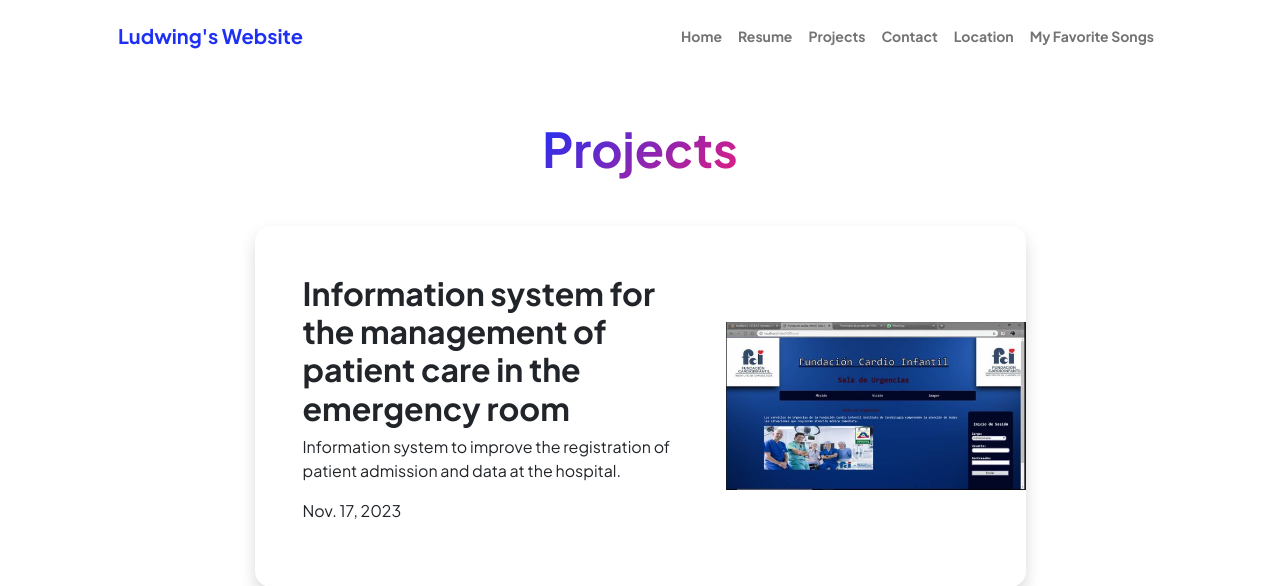
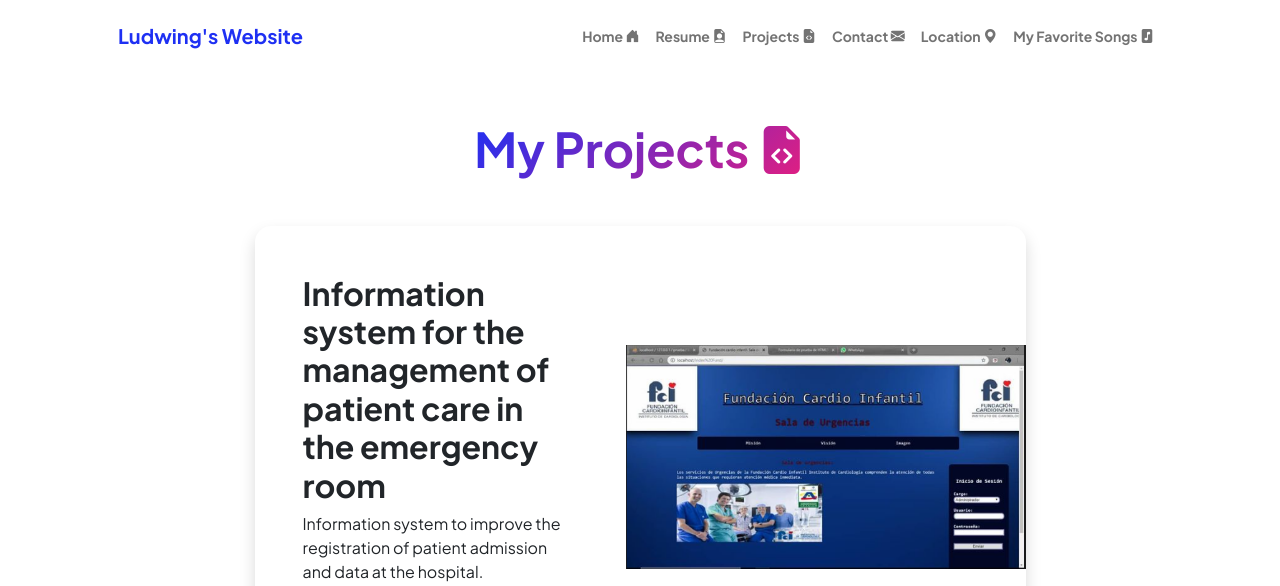
Before and after one commit to Ludwinghc/sistemas-Distribuidos, a Django app: page /proyectos/ in a window 1280 px wide. Shown: the top 586 px of the page. Run offline with Django 4.2, Linux system fonts and the light colour scheme; data comes from the database, SQL or seed files in the repository; both versions use the stored data as it was after the commit; some libraries are stand-ins or nearby versions.

Commit message:
development

```diff
--- a/Django/apps/contacts/templates/pages/contacts.html
+++ b/Django/apps/contacts/templates/pages/contacts.html
@@ -13,9 +13,8 @@
                 <!-- Contact form-->
                 <div class="bg-light rounded-4 py-5 px-4 px-md-5">
                     <div class="text-center mb-5">
-                        <div class="feature bg-primary bg-gradient-primary-to-secondary text-white rounded-3 mb-3"><i
-                                class="bi bi-envelope"></i></div>
-                        <h1 class="fw-bolder">Get in touch</h1>
+                        <div class="feature bg-primary bg-gradient-primary-to-secondary text-white rounded-3 mb-3"><i class="bi bi-envelope-fill"></i></div>
+                        <h1 class="fw-bolder">Write me</h1>
                         <p class="lead fw-normal text-muted mb-0">Let's work together!</p>
                     </div>
                     <div class="row gx-5 justify-content-center">
--- a/Django/apps/locations/templates/pages/locations.html
+++ b/Django/apps/locations/templates/pages/locations.html
@@ -7,7 +7,7 @@
 <!-- Page Content-->
 <div class="container px-5 my-5">
     <div class="text-center mb-5">
-        <h1 class="display-5 fw-bolder mb-0"><span class="text-gradient d-inline">My Location</span></h1>
+        <h1 class="display-5 fw-bolder mb-0"><span class="text-gradient d-inline">My Location  <i class="bi bi-geo-alt-fill"></i></span></h1>
     </div>
     <div class="row gx-5 justify-content-center">
         <div class="col-lg-11 col-xl-9 col-xxl-8">
--- a/Django/apps/portafolioLud/templates/pages/proyectos.html
+++ b/Django/apps/portafolioLud/templates/pages/proyectos.html
@@ -8,7 +8,9 @@
         <section class="py-5">
             <div class="container px-5 mb-5">
                 <div class="text-center mb-5">
-                    <h1 class="display-5 fw-bolder mb-0"><span class="text-gradient d-inline">Projects</span></h1>
+                    <h1 class="display-5 fw-bolder mb-0"><span class="text-gradient d-inline"> My Projects
+                        <i class="bi bi-file-earmark-code-fill"></i>
+                    </span></h1>
                 </div>
                 <div class="row gx-5 justify-content-center">
                     <div class="col-lg-11 col-xl-9 col-xxl-8">
@@ -24,7 +26,7 @@
                                         <p>{{p.descripcion}}</p>
                                         <p>{{p.date}}</p>
                                     </div>
-                                    <img class="img-fluid" src="{{ p.photo.url }}" width="300px" height="400px"/>
+                                    <img class="img-fluid" src="{{ p.photo.url }}" width="400px" height="500px"/>
                                 </div>
                             </div>
                         </div>
--- a/Django/templates/includes/Header.html
+++ b/Django/templates/includes/Header.html
@@ -8,12 +8,24 @@
                 class="navbar-toggler-icon"></span></button>
         <div class="collapse navbar-collapse" id="navbarSupportedContent">
             <ul class="navbar-nav ms-auto mb-2 mb-lg-0 small fw-bolder">
-                <li class="nav-item"><a class="nav-link" href="{% url 'inicio' %}">Home</a></li>
-                <li class="nav-item"><a class="nav-link" href="{% url 'resume' %}">Resume</a></li>
-                <li class="nav-item"><a class="nav-link" href="/proyectos">Projects</a></li>
-                <li class="nav-item"><a class="nav-link" href="/contacts">Contact</a></li>
-                <li class="nav-item"><a class="nav-link" href="/locations">Location</a></li>
-                <li class="nav-item"><a class="nav-link" href="/Characters">My Favorite Songs</a></li>
+                <li class="nav-item"><a class="nav-link" href="{% url 'inicio' %}">Home
+                    <i class="bi bi-house-door-fill"></i>
+                </a></li>
+                <li class="nav-item"><a class="nav-link" href="{% url 'resume' %}">Resume
+                    <i class="bi bi-file-earmark-person-fill"></i>
+                </a></li>
+                <li class="nav-item"><a class="nav-link" href="/proyectos">Projects
+                    <i class="bi bi-file-earmark-code-fill"></i>
+                </a></li>
+                <li class="nav-item"><a class="nav-link" href="/contacts">Contact
+                    <i class="bi bi-envelope-fill"></i>
+                </a></li>
+                <li class="nav-item"><a class="nav-link" href="/locations">Location
+                    <i class="bi bi-geo-alt-fill"></i>
+                </a></li>
+                <li class="nav-item"><a class="nav-link" href="/Characters">My Favorite Songs
+                    <i class="bi bi-file-music-fill"></i>
+                </a></li>
             </ul>
         </div>
     </div>
--- a/Django/templates/pages/resume.html
+++ b/Django/templates/pages/resume.html
@@ -7,7 +7,9 @@
 <!-- Page Content-->
 <div class="container px-5 my-5">
     <div class="text-center mb-5">
-        <h1 class="display-5 fw-bolder mb-0"><span class="text-gradient d-inline">Resume</span></h1>
+        <h1 class="display-5 fw-bolder mb-0"><span class="text-gradient d-inline">Resume
+            <i class="bi bi-file-earmark-person-fill"></i>
+        </span></h1>
     </div>
     <div class="row gx-5 justify-content-center">
         <div class="col-lg-11 col-xl-9 col-xxl-8">
--- /dev/null
+++ b/requirements.txt
@@ -0,0 +1,5 @@
+Pillow==10.0.1
+Django==4.2.5
+spotipy==2.23.0
+requests==2.31.0
+folium==0.14.0
```
Also changed, not shown: Django/apps/Marvel/templates/pages/Characters.html (+12 -3 lines), Django/templates/pages/inicio.html (+7 -2 lines), Django/db.sqlite3, Django/media/photoProjects/Captura_de_pantalla_2023-11-09_014755.png (added), 1 other file.
